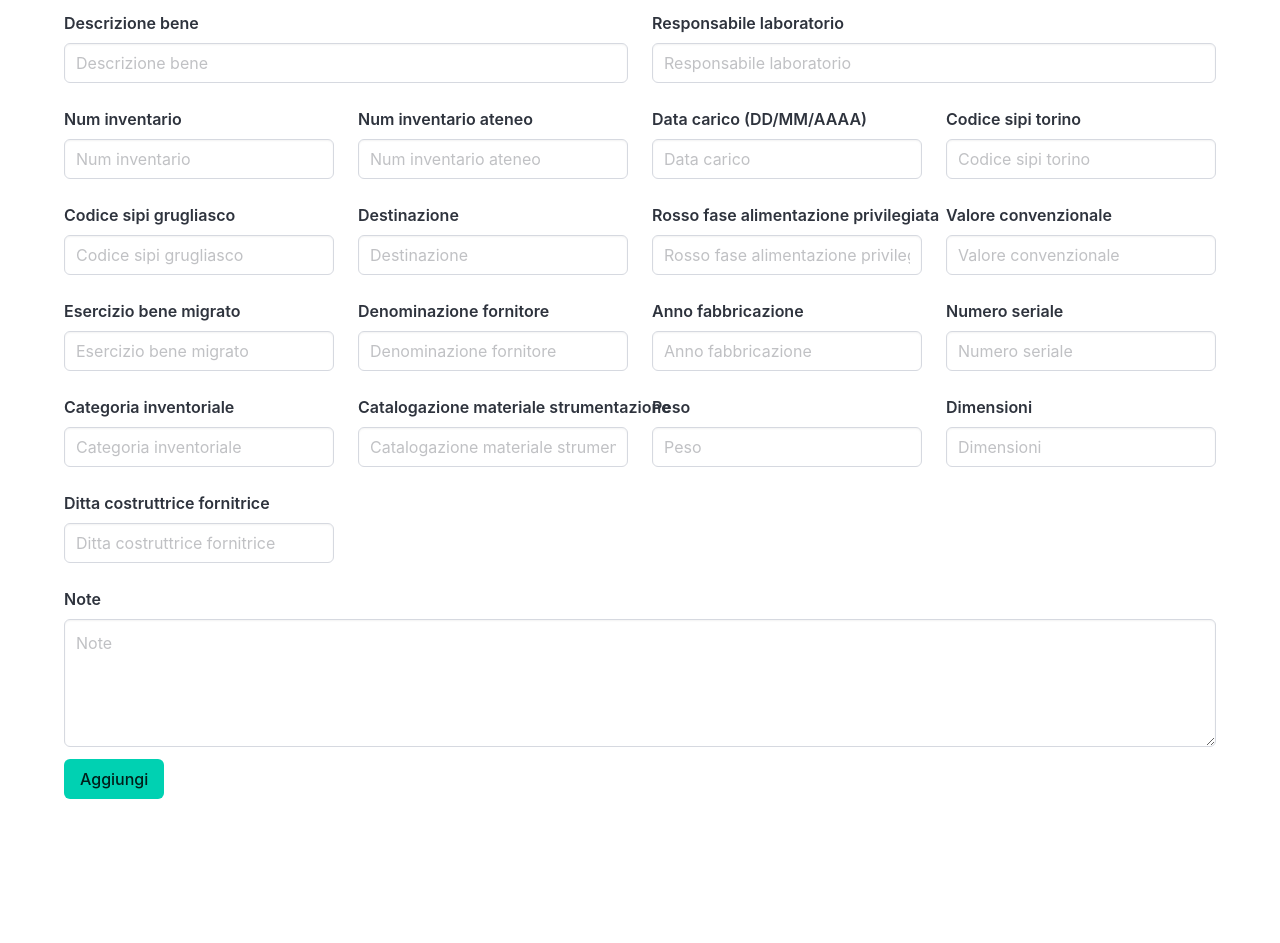
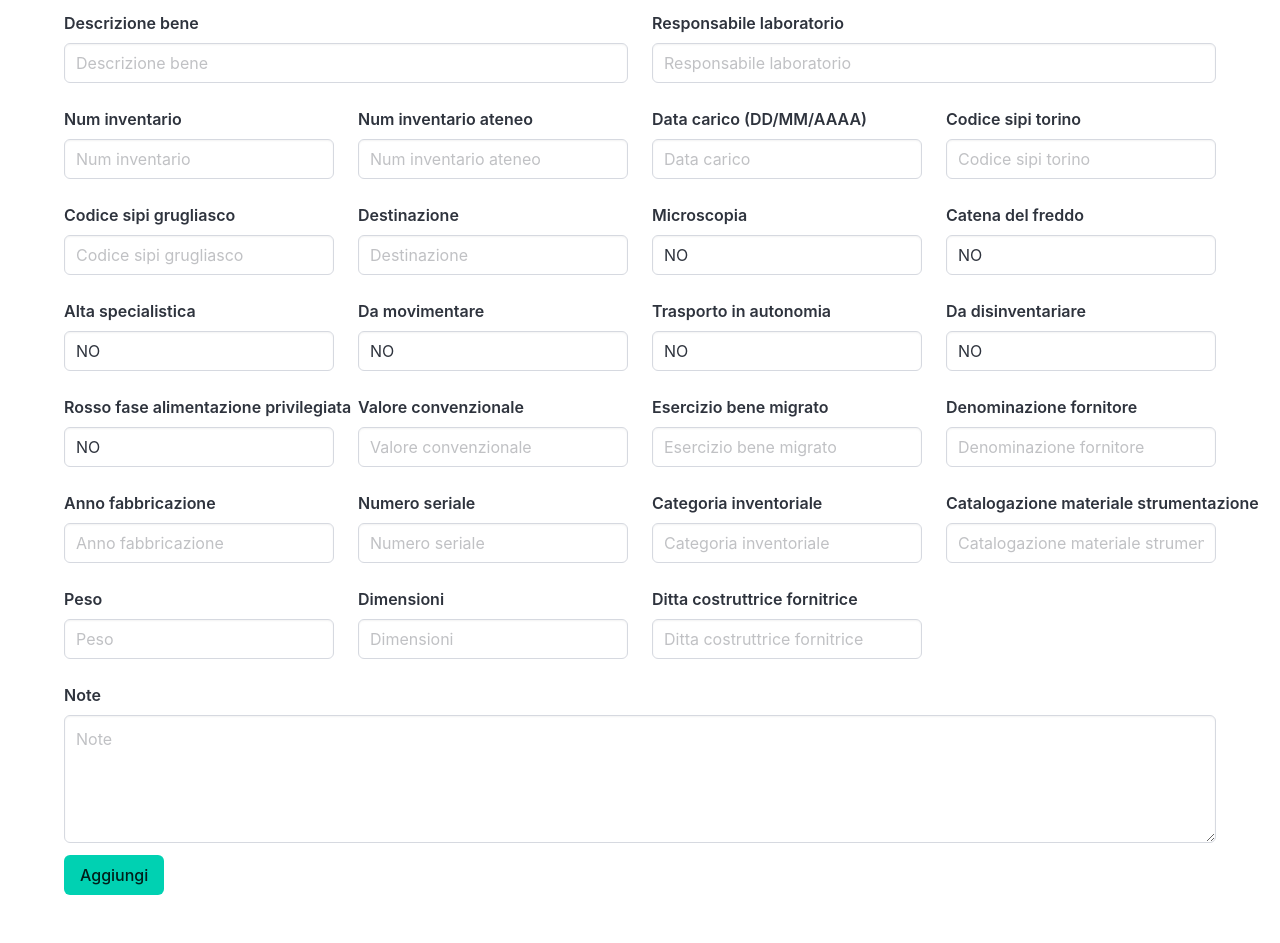
Before and after one commit to olivierfriard/togru, a Flask app: page /togru/aggiungi in a window 1280 px wide. Shown: the part 152-1095 px from the top of the page. Before the commit the page ends 951 px from the top, so only its background shows below. Run offline with Flask 3, Linux system fonts and the light colour scheme; the visitor is signed in with stand-in values (Sample User, id 1); parts of the project's set-up code (start-up, migrations or seed data) failed here and were passed over.

Commit message:
some changes

```diff
--- a/templates/aggiungi.html
+++ b/templates/aggiungi.html
@@ -16,7 +16,7 @@
 
         <h2 class="title is-4">Aggiungi Nuovo Bene</h2>
 
-        <form action="{{ url_for('aggiungi') }}" method="POST">
+        <form action="{{ url_for('aggiungi') }}" method="POST" onsubmit="return controllaMovimentazione();">
 
 
 <!-- Riga con Descrizione Bene e Responsabile Laboratorio -->
@@ -43,6 +43,12 @@
                 {% for field in [
                     'num_inventario', 'num_inventario_ateneo', 'data_carico',
                     'codice_sipi_torino', 'codice_sipi_grugliasco', 'destinazione',
+                    "microscopia",
+                    "catena_del_freddo",
+                    "alta_specialistica",
+                    "da_movimentare",
+                    "trasporto_in_autonomia",
+                    "da_disinventariare",
                     'rosso_fase_alimentazione_privilegiata', 'valore_convenzionale', 'esercizio_bene_migrato',
                      'denominazione_fornitore', 'anno_fabbricazione', 'numero_seriale',
                     'categoria_inventoriale', 'catalogazione_materiale_strumentazione', 'peso', 'dimensioni',
@@ -52,7 +58,19 @@
                     <div class="field">
                         <label class="label" style="white-space: nowrap;">{{ field.replace('_',' ').capitalize() }} {% if 'data' in field %}(DD/MM/AAAA){%endif%}</label>
                         <div class="control">
+
+                            {% if field in boolean_fields %}
+
+<select class="input" name="{{ field }}">
+    <option value="false">NO</option>
+    <option value="true">SI</option>
+
+</select>
+
+                            {% else %}
+
                             <input class="input" type="text" name="{{ field }}" placeholder="{{ field.replace('_',' ').capitalize() }}">
+                            {% endif %}
                         </div>
                     </div>
                 </div>
@@ -76,5 +94,19 @@
     </div>
 </section>
 
+<script>
+function controllaMovimentazione() {
+    const daMovimentare = document.querySelector('select[name="da_movimentare"]').value;
+    const trasportoInAutonomia = document.querySelector('select[name="trasporto_in_autonomia"]').value;
+
+    if (trasportoInAutonomia === 'true' && daMovimentare !== 'true') {
+        alert('Se "Trasporto in autonomia" è impostato a SI, anche "Da movimentare" deve essere impostato a SI.');
+        return false; // blocca la submit
+    }
+    return true; // permette la submit
+}
+</script>
+
+
 </body>
 </html>
--- a/templates/aggiungi_user.html
+++ b/templates/aggiungi_user.html
@@ -50,7 +50,7 @@
 <h2 class="title">Utenti abilitati</h2>
 
 {%for user in users%}
-{{ user[0] }} <a href="{{ url_for('delete_user', email=user[0])}}" onclick="return confirm('Sei sicuro di voler cancellare questo utente?')">Cancella</a><br>
+{{ user[0] }} <a href="{{ url_for('delete_user', email=user[0])}}" onclick="return confirm('Sei sicuro di voler cancellare questo utente?')"> ❌</a><br>
 {%endfor%}
 
 </div>
--- a/togru.py
+++ b/togru.py
@@ -60,6 +60,7 @@ BOOLEAN_FIELDS = [
     "da_movimentare",
     "trasporto_in_autonomia",
     "da_disinventariare",
+    "rosso_fase_alimentazione_privilegiata",
 ]
 
 # Creazione tabella
@@ -239,14 +240,20 @@ def view(record_id: int, query_string: str = ""):
 @check_login
 def aggiungi():
     if request.method == "GET":
-        return render_template("aggiungi.html")
+        return render_template("aggiungi.html", boolean_fields=BOOLEAN_FIELDS)
 
     if request.method == "POST":
-        data = request.form
+        data = dict(request.form)
+
+        for field in BOOLEAN_FIELDS:
+            value = request.form.get(field)
+            data[field] = value == "true"
+
         query = text("""
             INSERT INTO inventario (
                  num_inventario, num_inventario_ateneo, data_carico,
                 descrizione_bene, codice_sipi_torino, codice_sipi_grugliasco, destinazione,
+                microscopia,catena_del_freddo,alta_specialistica,da_movimentare,trasporto_in_autonomia,da_disinventariare,
                 rosso_fase_alimentazione_privilegiata, valore_convenzionale, esercizio_bene_migrato,
                 responsabile_laboratorio, denominazione_fornitore, anno_fabbricazione, numero_seriale,
                 categoria_inventoriale, catalogazione_materiale_strumentazione, peso, dimensioni,
@@ -254,6 +261,7 @@ def aggiungi():
             ) VALUES (
                  :num_inventario, :num_inventario_ateneo, :data_carico,
                 :descrizione_bene, :codice_sipi_torino, :codice_sipi_grugliasco, :destinazione,
+                :microscopia, :catena_del_freddo, :alta_specialistica, :da_movimentare, :trasporto_in_autonomia, :da_disinventariare,
                 :rosso_fase_alimentazione_privilegiata, :valore_convenzionale, :esercizio_bene_migrato,
                 :responsabile_laboratorio, :denominazione_fornitore, :anno_fabbricazione, :numero_seriale,
                 :categoria_inventoriale, :catalogazione_materiale_strumentazione, :peso, :dimensioni,
```
